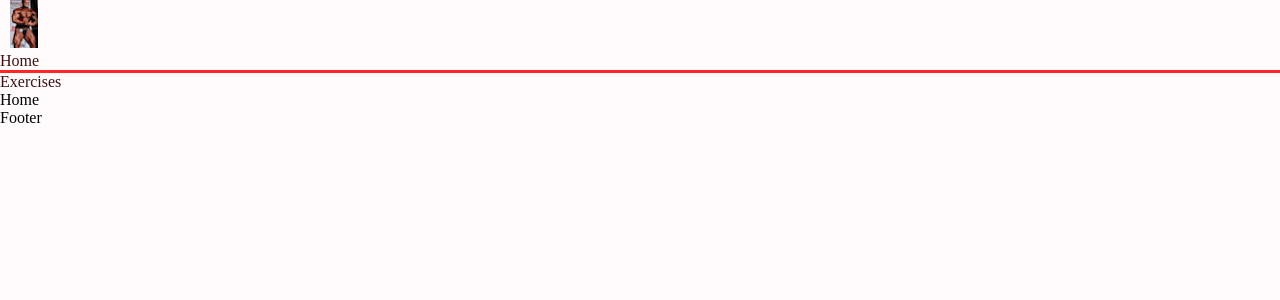
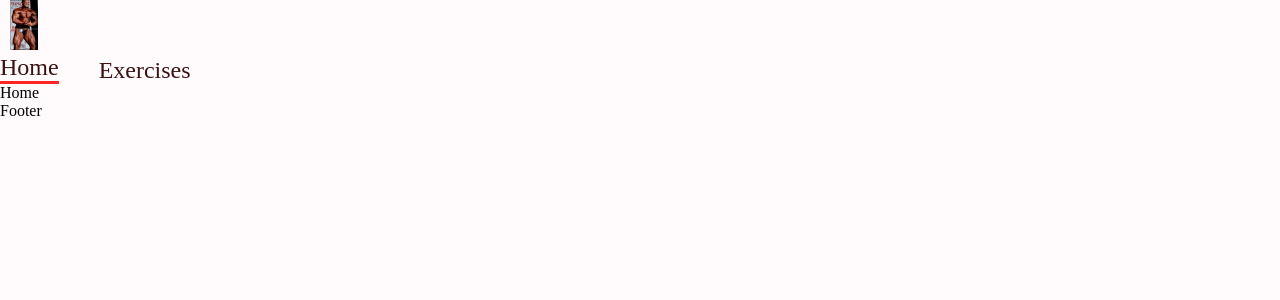
Before and after one commit to rmorales723/fitness_app, a React (Create React App) app in the folder gym_exercises/: page / in a window 1280 px wide. Shown: the top 300 px of the page. Built offline with nearby package versions, Linux system fonts and the light colour scheme.

Commit message:
starting to style navbar

```diff
--- a/gym_exercises/src/components/Navbar.js
+++ b/gym_exercises/src/components/Navbar.js
@@ -10,10 +10,16 @@ const Navbar = () => {
    <Stack>
     <Link to="/">
         <img src={Nationals} alt="Nationals" style={{
-        width: '28px', height: '48px', margin: '0 10px'
+        width: '28px', height: '50px',
+        margin: '0 10px'
         }} />
     </Link>
-    <Stack>
+    <Stack
+        direction="row"
+        gap="40px"
+        fontSize="24px"
+        alignItems="flex-end"
+        >
         <Link to="/" style={{ textDecoration: 'none', color: "#3A1212",
         borderBottom: '3px solid #FF2625'}}>Home</Link>
         <a href="#exercises" style={
```
Also changed, not shown: gym_exercises/src/assets/images/Nationals.jpeg.
